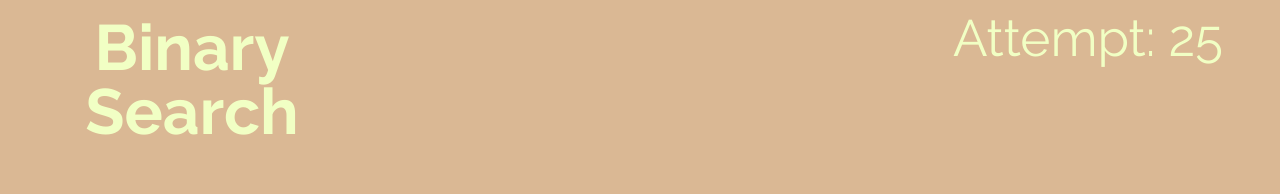
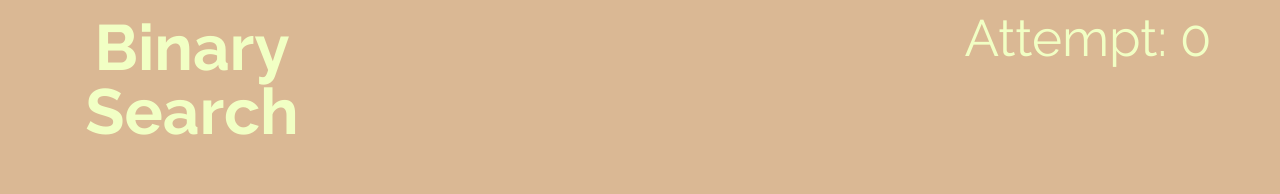
Before and after one commit to xihai01/binary-search, a React (Create React App) app in the folder guessing-game/: page / in a window 1280 px wide. Shown: the top 194 px of the page. Built offline with nearby package versions, Linux system fonts and the light colour scheme.

Commit message:
add attempt counter

```diff
--- a/guessing-game/src/App.js
+++ b/guessing-game/src/App.js
@@ -1,4 +1,4 @@
-import { useState } from "react";
+import { useEffect, useState } from "react";
 import "./App.css";
 import Tiles from "./components/Tiles";
 import generateNumbers from "./helpers/generateNumbers";
@@ -14,11 +14,17 @@ function App(props) {
     target: getTargetAnswer(),
   });
   const [correct, setCorrect] = useState(false);
+  const [counter, setCounter] = useState(-1);
+
+  // increment attempt counter
+  useEffect(() => {
+    setCounter((prev) => prev + 1);
+  }, [state, correct]);
 
   return (
     <div className="App">
       <h1>Binary Search</h1>
-      <h2>Attempt: 25</h2>
+      <h2>Attempt: {counter}</h2>
       <div id="main">
         <Tiles
           numbers={state.numbers}
```
